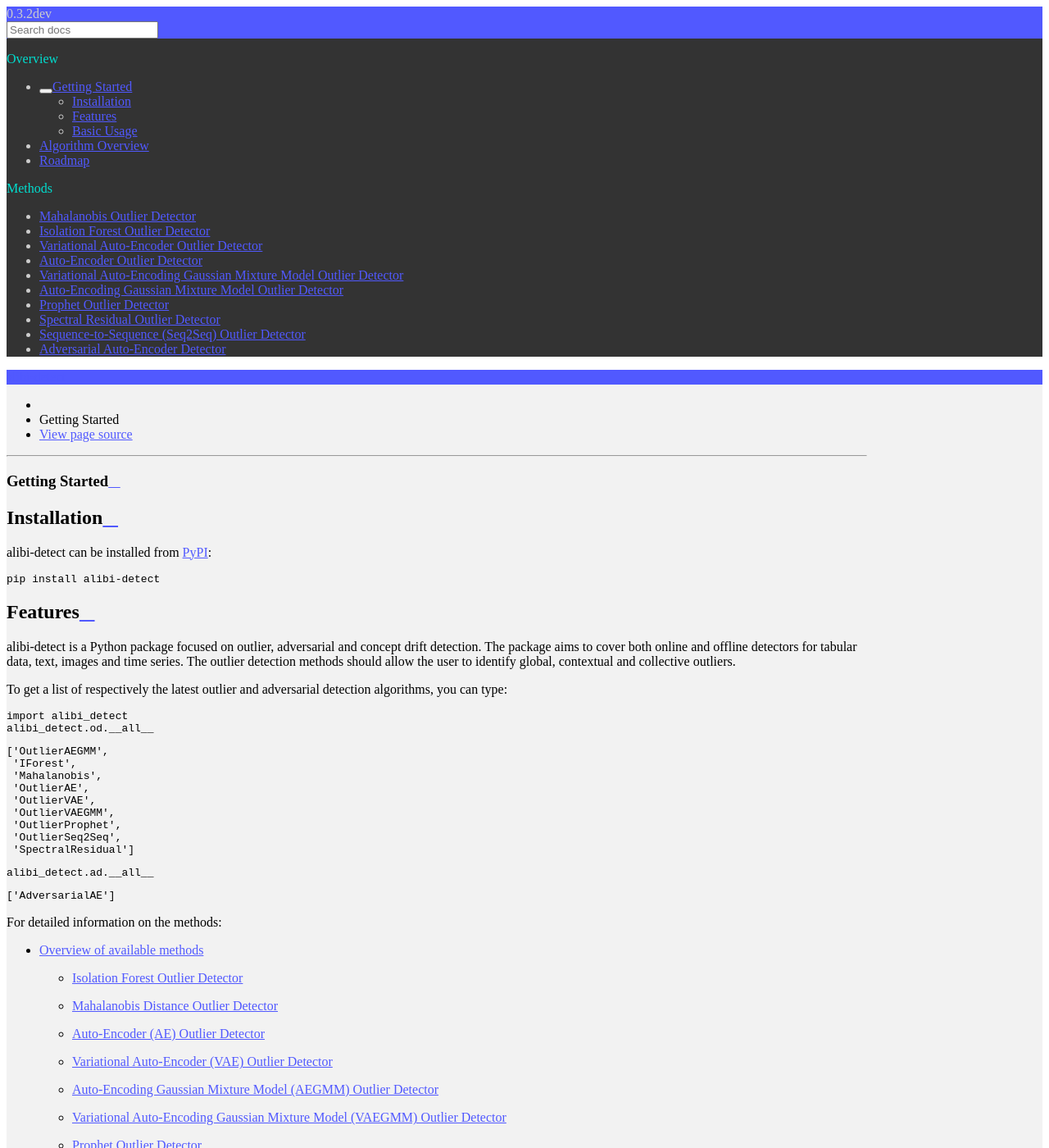
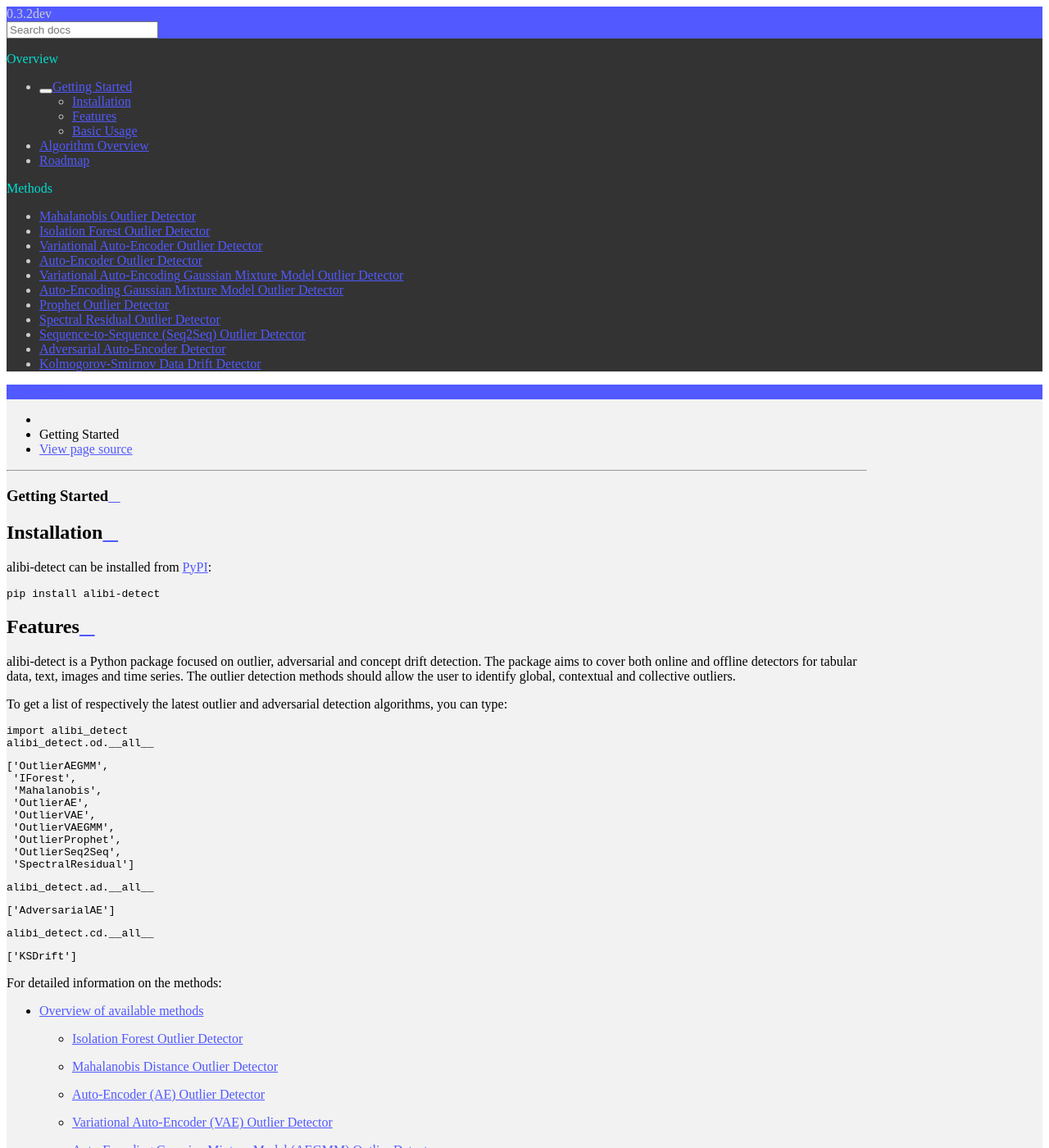
Before and after one commit to SeldonIO/alibi-detect, a Sphinx documentation site: the page built from doc/source/overview/getting_started.md, in a window 1280 px wide and 1400 px high. Shown: the whole window at 82% size. Built offline with Sphinx 7.4.7 and the Read the Docs theme 2.0.0, drawn with Linux system fonts in a browser that asks for light colours; pages that are not in the unit, such as notebooks, are missing from menus; some of the changed text lies outside the part shown.

Commit message:
update notebook and add docs

````diff
--- a/doc/source/index.rst
+++ b/doc/source/index.rst
@@ -27,6 +27,7 @@
    methods/sr.ipynb
    methods/seq2seq.ipynb
    methods/adversarialae.ipynb
+   methods/ksdrift.ipynb
 
 .. toctree::
    :maxdepth: 1
@@ -43,6 +44,7 @@
    examples/od_seq2seq_synth
    examples/od_seq2seq_ecg
    examples/ad_ae_cifar10
+   examples/cd_ks_cifar10
 
 .. toctree::
    :maxdepth: 1
--- a/doc/source/overview/getting_started.md
+++ b/doc/source/overview/getting_started.md
@@ -39,6 +39,14 @@ alibi_detect.ad.__all__
 ['AdversarialAE']
 ```
 
+```python
+alibi_detect.cd.__all__
+```
+
+```
+['KSDrift']
+```
+
 For detailed information on the methods:
 
 * [Overview of available methods](../overview/algorithms.md)
@@ -62,6 +70,8 @@ For detailed information on the methods:
     * [Sequence-to-Sequence (Seq2Seq) Outlier Detector](../methods/seq2seq.ipynb)
 
     * [Adversarial AE Detector](../methods/adversarialae.ipynb)
+
+    * [Kolmogorov-Smirnov Drift Detector](../methods/ksdrift.ipynb)
 
 ## Basic Usage
 
````
Also changed, not shown: doc/source/overview/algorithms.md (+6 -0 lines), doc/source/methods/ksdrift.ipynb (added), 2 other files.
